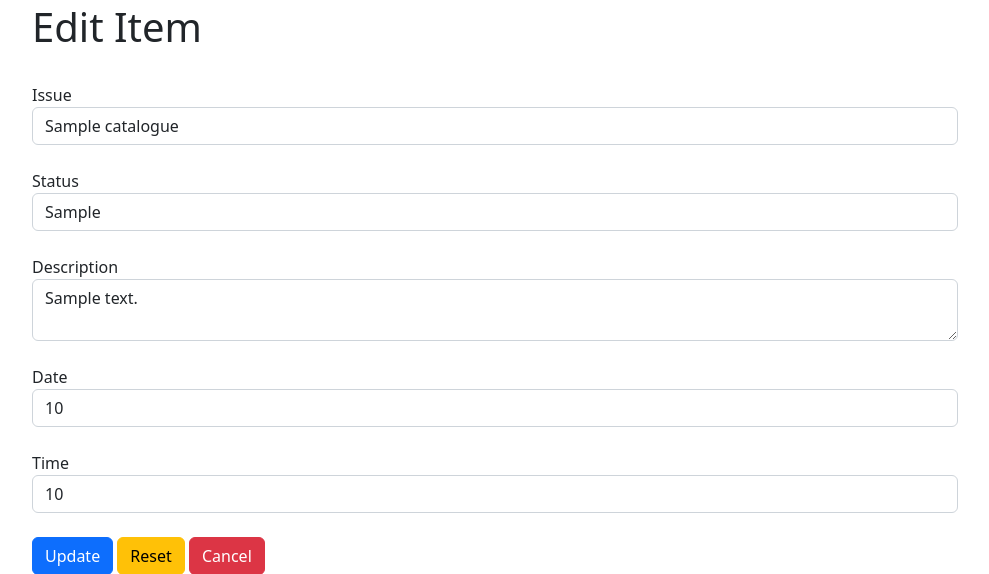
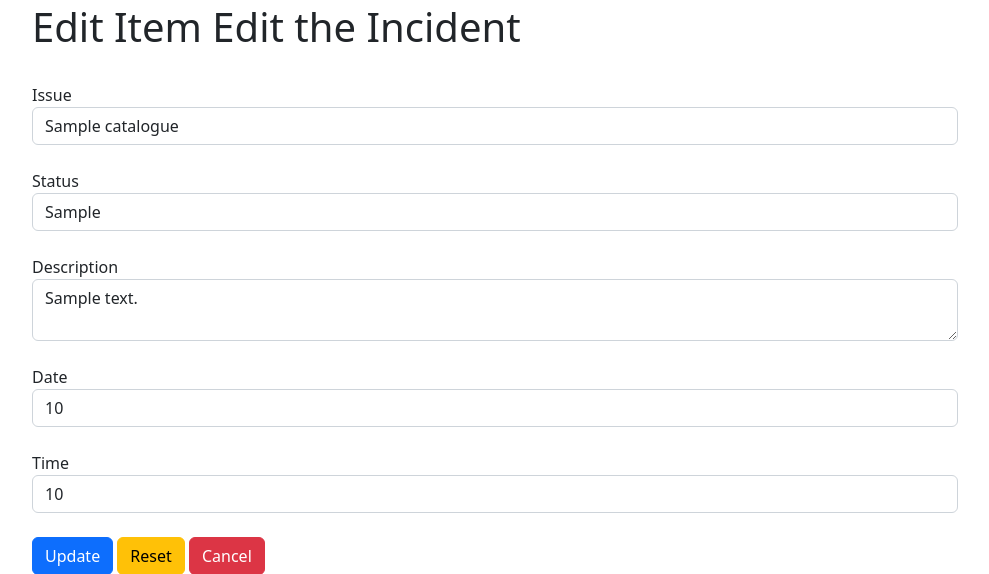
Before and after one commit to pisove/ProjectGroup26, a Node server app: page /store-catalogue/edit/600000000000000000000001 in a window 1280 px wide. Shown: the part 53-627 px from the top of the page, without its empty margins (50-1039 px from the left). Run offline with Node 20, Linux system fonts and the light colour scheme; tables that the repository leaves empty hold one stand-in row (values such as "Sample post"); some libraries are stand-ins or nearby versions.

Commit message:
Update edit.ejs

```diff
--- a/server/views/store/edit.ejs
+++ b/server/views/store/edit.ejs
@@ -5,7 +5,7 @@
 <div class="container">
     <div class="row">
     <div class="col-md-10">
-    <h1><%= title %></h1>
+    <h1><%= title %> Edit the Incident</h1>
     <form class="form" method="post"><br>
 
     <div class="form-group">
```
